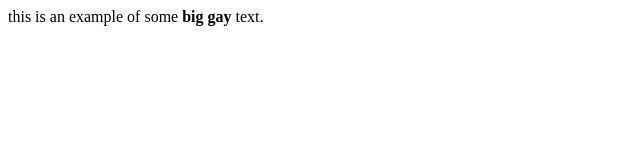
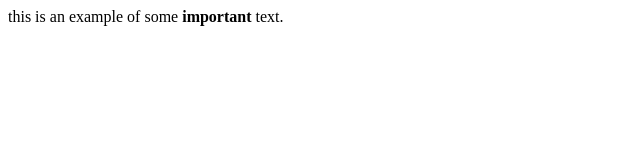
Before and after one commit to winston2021/winston2021.github.io, a plain HTML site: page index.html in a window 1280 px wide. Shown: the full height of the page, 0-640 px from the left. Drawn offline with Linux system fonts and the light colour scheme.

Commit message:
Update 2
this is a update of a bug

```diff
--- a/index.html
+++ b/index.html
@@ -7,7 +7,7 @@
 </head>
 
 <body>
-  this is an example of some <strong>big gay</strong> text.
+  this is an example of some <strong>important</strong> text.
 </body>
 
 </html>
```
